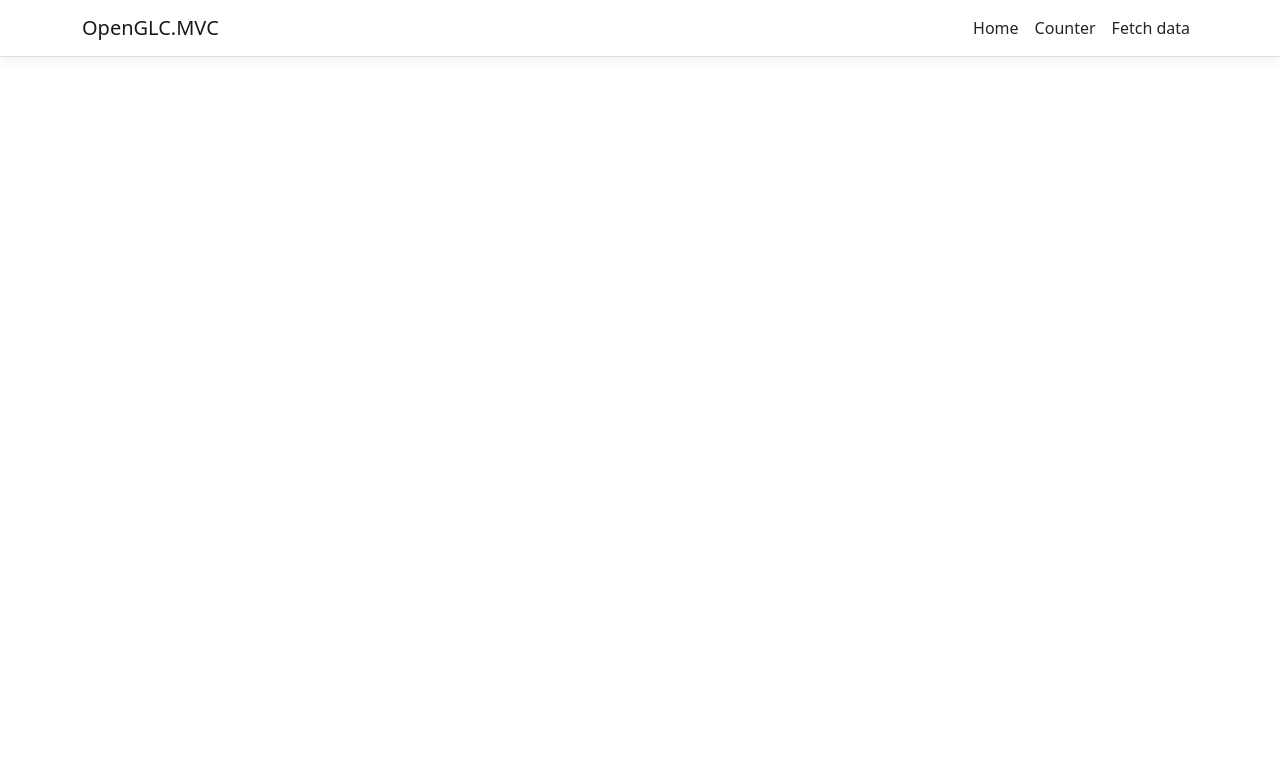
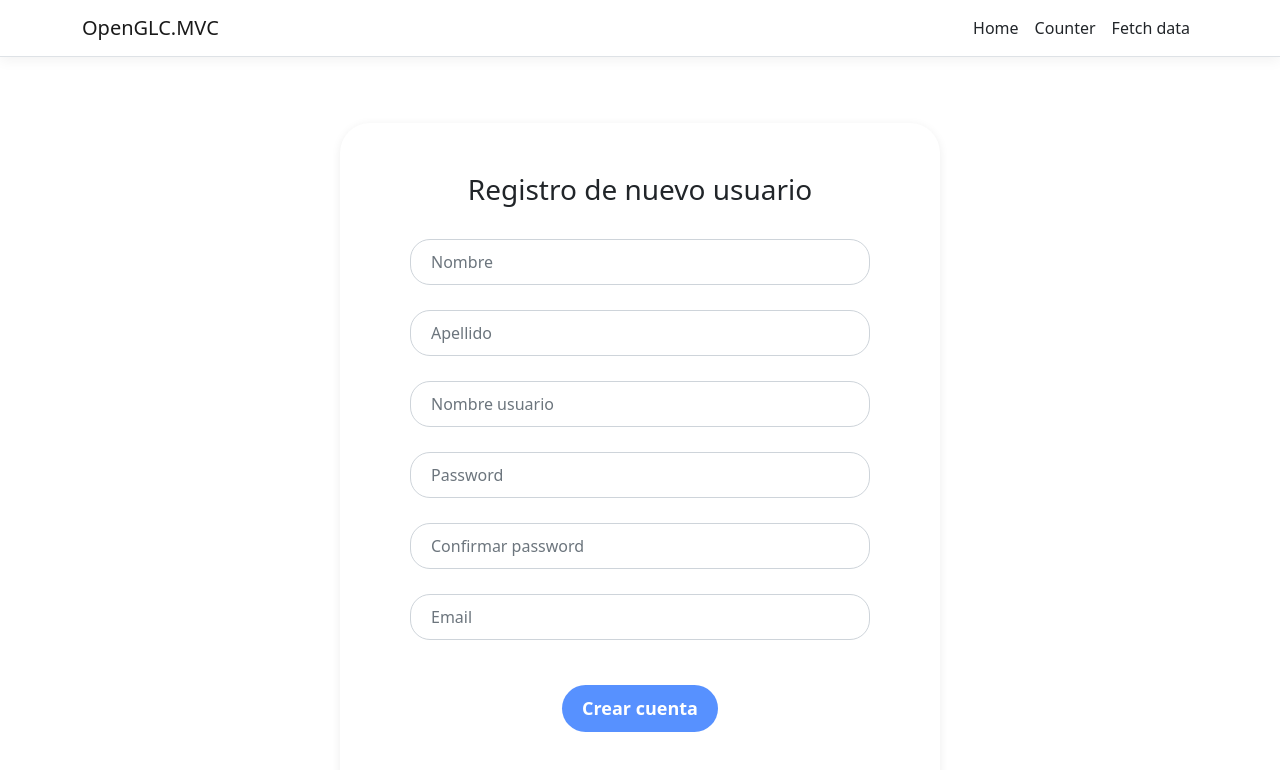
Before and after one commit to OpenSourceRvProjects/open-glc-web, an Angular app in the folder OpenGLC.MVC/ClientApp/: page /register in a window 1280 px wide. Before the commit this address led to /. Shown: the top 770 px of the page. Built offline with nearby package versions, Linux system fonts and the light colour scheme.

Commit message:
Register form

```diff
--- a/OpenGLC.MVC/ClientApp/proxy.conf.js
+++ b/OpenGLC.MVC/ClientApp/proxy.conf.js
@@ -7,6 +7,7 @@ const PROXY_CONFIG = [
   {
     context: [
       "/weatherforecast",
+      "/api/Account/register"
    ],
     proxyTimeout: 10000,
     target: target,
--- /dev/null
+++ b/OpenGLC.MVC/ClientApp/src/app/Models/NewRegisterModel.ts
@@ -0,0 +1,7 @@
+export interface NewRegisterModel {
+  userName: string;
+  password: string;
+  email: string;
+  name: string;
+  firstName: string;
+}
--- /dev/null
+++ b/OpenGLC.MVC/ClientApp/src/app/Pages/Register/new-register.component.html
@@ -0,0 +1,42 @@
+<div class="registration-form">
+  <form>
+    <div class="form-group; text-center">
+      <h3>Registro de nuevo usuario</h3>
+    </div>
+    <br>
+    <div class="form-group">
+      <input type="text" class="form-control item" id="name" [disabled]="processing" name="name" [(ngModel)]="newUser.name" placeholder="Nombre">
+    </div>
+    <div class="form-group">
+      <input type="text" class="form-control item" id="firstName" [disabled]="processing" name="firstName" [(ngModel)]="newUser.firstName" placeholder="Apellido">
+    </div>
+    <div class="form-group">
+      <input type="text" class="form-control item" id="firstName" [disabled]="processing" name="email" [(ngModel)]="newUser.userName" placeholder="Nombre usuario">
+    </div>
+    <div class="form-group">
+      <input type="password" class="form-control item" id="password" [disabled]="processing" name="password" [(ngModel)]="newUser.password" placeholder="Password">
+    </div>
+    <div class="form-group">
+      <input type="password" class="form-control item" id="passwordConfirm" [disabled]="processing" name="name" [(ngModel)]="passwordConfirm" placeholder="Confirmar password">
+    </div>
+    <div class="form-group">
+      <input type="text" class="form-control item" id="email" [disabled]="processing" name="email" [(ngModel)]="newUser.email" placeholder="Email">
+    </div>
+
+    <div *ngIf="processing" class="form-group; text-center">
+      <div class="spinner-border text-primary" role="status">
+        <span class="visually-hidden">Cargando...</span>
+      </div>
+    </div>
+
+    <div *ngIf="!processing" class="form-group; text-center">
+      <button type="button" class="btn btn-block create-account" (click)="createAccount()">Crear cuenta</button>
+    </div>
+
+    <br>
+    <div *ngIf="errorMessage" class="form-group; text-center">
+      <h4 style="color: red;">{{errorMessage}}</h4>
+    </div>
+  </form>
+
+</div>
--- /dev/null
+++ b/OpenGLC.MVC/ClientApp/src/app/Pages/Register/new-register.component.ts
@@ -0,0 +1,74 @@
+import { Component, OnInit } from '@angular/core';
+import { Router } from '@angular/router';
+import { AccountService } from '../../Services/AccountService';
+import { NewRegisterModel } from '../../Models/NewRegisterModel';
+
+
+@Component({
+  selector: 'app-new-register',
+  templateUrl: './new-register.component.html',
+  styleUrls: ['../Styles/AccountStyles.css']
+})
+export class NewRegisterComponent implements OnInit {
+
+  constructor(private accountService: AccountService, private router: Router) { }
+
+  newUser: NewRegisterModel = <NewRegisterModel>{}
+  passwordConfirm: string = "";
+  errorMessage: string = "";
+  processing: boolean = false;
+
+
+  ngOnInit(): void {
+    this.newUser.name = "";
+    this.newUser.email = "";
+  }
+
+  createAccount() {
+
+    this.errorMessage = "";
+    this.processing = true;
+    if (this.newUser.name.trim() === "" || this.newUser.firstName.trim() === ""
+      || this.newUser.userName.trim() === "" || this.newUser.password.trim() === ""
+      || this.newUser.email.trim() === "") {
+      this.processing = false;
+      this.errorMessage = "Todos los campos son obligatorios";
+      return;
+    }
+
+    if (this.newUser.password !== this.passwordConfirm) {
+      this.processing = false;
+      this.errorMessage = "La contraseña no coicide con la contraseña de confirmación";
+      return;
+    }
+
+    this.accountService.register(this.newUser).subscribe({
+      next: (data: any) => {
+        debugger;
+        if (data.passwordHash)
+          this.loginRedirect();
+      },
+      error: (err) => {
+        debugger;
+        this.errorMessage = err.error.errorMessages[0];
+        this.processing = false;
+      },
+    });
+
+  }
+
+  loginRedirect() {
+    this.accountService.login(this.newUser.userName, this.newUser.password).subscribe({
+      next: (data: any) => {
+        debugger;
+        data.userName = this.newUser.userName;
+        localStorage.setItem("userData", JSON.stringify(data));
+        this.router.navigate(['/']);
+      },
+      error: (err) => {
+        debugger;
+        alert("Ha ocurrido un error -->" + err.error.errorMessages[0]);
+      },
+    });
+  }
+}
--- /dev/null
+++ b/OpenGLC.MVC/ClientApp/src/app/Pages/Styles/AccountStyles.css
@@ -0,0 +1,97 @@
+body {
+  background-color: #dee9ff;
+}
+
+.registration-form {
+  padding: 50px 0;
+}
+
+  .registration-form form {
+    background-color: #fff;
+    max-width: 600px;
+    margin: auto;
+    padding: 50px 70px;
+    border-top-left-radius: 30px;
+    border-top-right-radius: 30px;
+    box-shadow: 0px 2px 10px rgba(0, 0, 0, 0.075);
+  }
+
+  .registration-form .form-icon {
+    text-align: center;
+    background-color: #5891ff;
+    border-radius: 50%;
+    font-size: 85px;
+    color: white;
+    width: 100px;
+    height: 100px;
+    margin: auto;
+    margin-bottom: 50px;
+    line-height: 100px;
+  }
+
+  .registration-form .item {
+    border-radius: 20px;
+    margin-bottom: 25px;
+    padding: 10px 20px;
+  }
+
+  .registration-form .create-account {
+    border-radius: 30px;
+    padding: 10px 20px;
+    font-size: 18px;
+    font-weight: bold;
+    background-color: #5791ff;
+    border: none;
+    color: white;
+    margin-top: 20px;
+  }
+
+  .registration-form .social-media {
+    max-width: 600px;
+    background-color: #fff;
+    margin: auto;
+    padding: 35px 0;
+    text-align: center;
+    border-bottom-left-radius: 30px;
+    border-bottom-right-radius: 30px;
+    color: #9fadca;
+    border-top: 1px solid #dee9ff;
+    box-shadow: 0px 2px 10px rgba(0, 0, 0, 0.075);
+  }
+
+  .registration-form .social-icons {
+    margin-top: 30px;
+    margin-bottom: 16px;
+  }
+
+    .registration-form .social-icons a {
+      font-size: 23px;
+      margin: 0 3px;
+      color: #5691ff;
+      border: 1px solid;
+      border-radius: 50%;
+      width: 45px;
+      display: inline-block;
+      height: 45px;
+      text-align: center;
+      background-color: #fff;
+      line-height: 45px;
+    }
+
+      .registration-form .social-icons a:hover {
+        text-decoration: none;
+        opacity: 0.6;
+      }
+
+@media (max-width: 576px) {
+  .registration-form form {
+    padding: 50px 20px;
+  }
+
+  .registration-form .form-icon {
+    width: 70px;
+    height: 70px;
+    font-size: 30px;
+    line-height: 70px;
+  }
+}
--- /dev/null
+++ b/OpenGLC.MVC/ClientApp/src/app/Services/AccountService.ts
@@ -0,0 +1,46 @@
+import { Inject, Injectable } from '@angular/core';
+import { HttpClient } from '@angular/common/http';
+import { environment } from 'src/environments/environment';
+import { NewRegisterModel } from '../Models/NewRegisterModel';
+
+@Injectable({
+  providedIn: 'root'
+})
+export class AccountService {
+
+  constructor(private httpClient: HttpClient, @Inject('BASE_URL')  private baseUrl: string) { }
+
+  login(userName: string, password: string, generateDeleteToken: boolean = false) {
+    debugger;
+    var requestQry = "Account/login?userName=" + userName + "&password=" + password;
+    if (generateDeleteToken === true) {
+      requestQry += "&tokenForDeleteAction=true"
+    }
+    // tokenForDeleteAction=false
+    return this.httpClient.get(this.baseUrl + requestQry, { withCredentials: true })
+  }
+
+  register(newUser: NewRegisterModel) {
+    debugger;
+    return this.httpClient.post(this.baseUrl + "api/Account/register", newUser);
+  }
+
+  token: string = "";
+
+  isUserLogged(): boolean {
+    return false;
+  }
+
+  getUserData = () => {
+    let data = localStorage.getItem("userData");
+    if (data !== null)
+      return JSON.parse(data);
+    else
+      return false;
+  }
+
+  isNullToken(): boolean {
+    return this.token === "";
+  }
+
+}
--- a/OpenGLC.MVC/ClientApp/src/app/app.module.ts
+++ b/OpenGLC.MVC/ClientApp/src/app/app.module.ts
@@ -9,6 +9,8 @@ import { NavMenuComponent } from './nav-menu/nav-menu.component';
 import { HomeComponent } from './home/home.component';
 import { CounterComponent } from './counter/counter.component';
 import { FetchDataComponent } from './fetch-data/fetch-data.component';
+import { AppRoutingModule } from './app-routing.module';
+import { NewRegisterComponent } from './Pages/Register/new-register.component';
 
 @NgModule({
   declarations: [
@@ -16,12 +18,14 @@ import { FetchDataComponent } from './fetch-data/fetch-data.component';
     NavMenuComponent,
     HomeComponent,
     CounterComponent,
-    FetchDataComponent
+    FetchDataComponent,
+    NewRegisterComponent
   ],
   imports: [
     BrowserModule.withServerTransition({ appId: 'ng-cli-universal' }),
     HttpClientModule,
     FormsModule,
+    AppRoutingModule,
     RouterModule.forRoot([
       { path: '', component: HomeComponent, pathMatch: 'full' },
       { path: 'counter', component: CounterComponent },
--- a/OpenGLC.MVC/ClientApp/src/index.html
+++ b/OpenGLC.MVC/ClientApp/src/index.html
@@ -6,6 +6,7 @@
   <base href="/" />
 
   <meta name="viewport" content="width=device-width, initial-scale=1" />
+  <link rel="stylesheet" href="https://cdnjs.cloudflare.com/ajax/libs/font-awesome/4.7.0/css/font-awesome.min.css">
   <link rel="icon" type="image/x-icon" href="favicon.ico" />
 </head>
   <body>
```
Also changed, not shown: OpenGLC.MVC/ClientApp/src/app/app-routing.module.ts (added, +24 -0 lines), 1 other file (tests, documents, lock files or other folders). Lines whose indentation alone changed are shown as unchanged.
